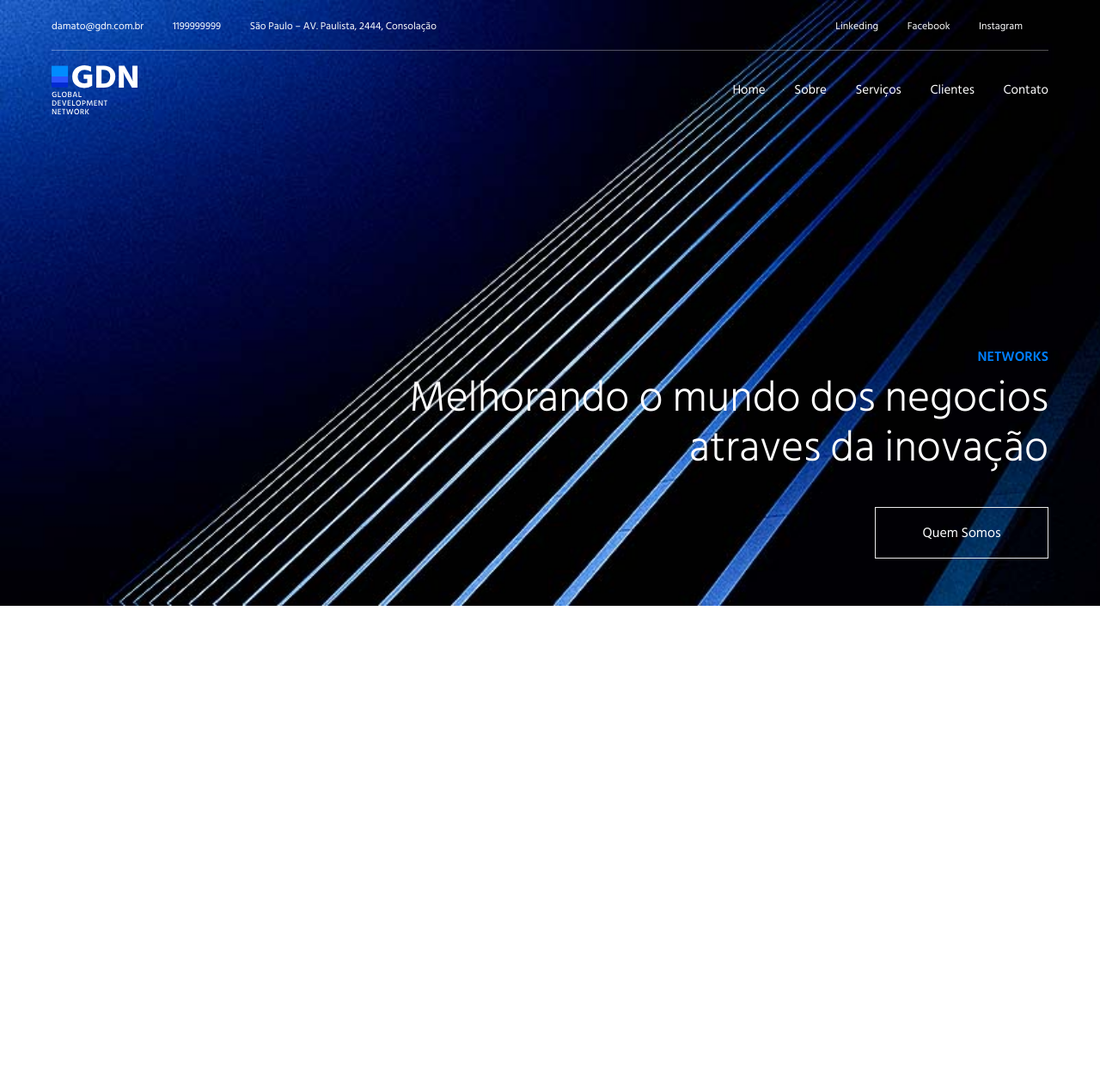
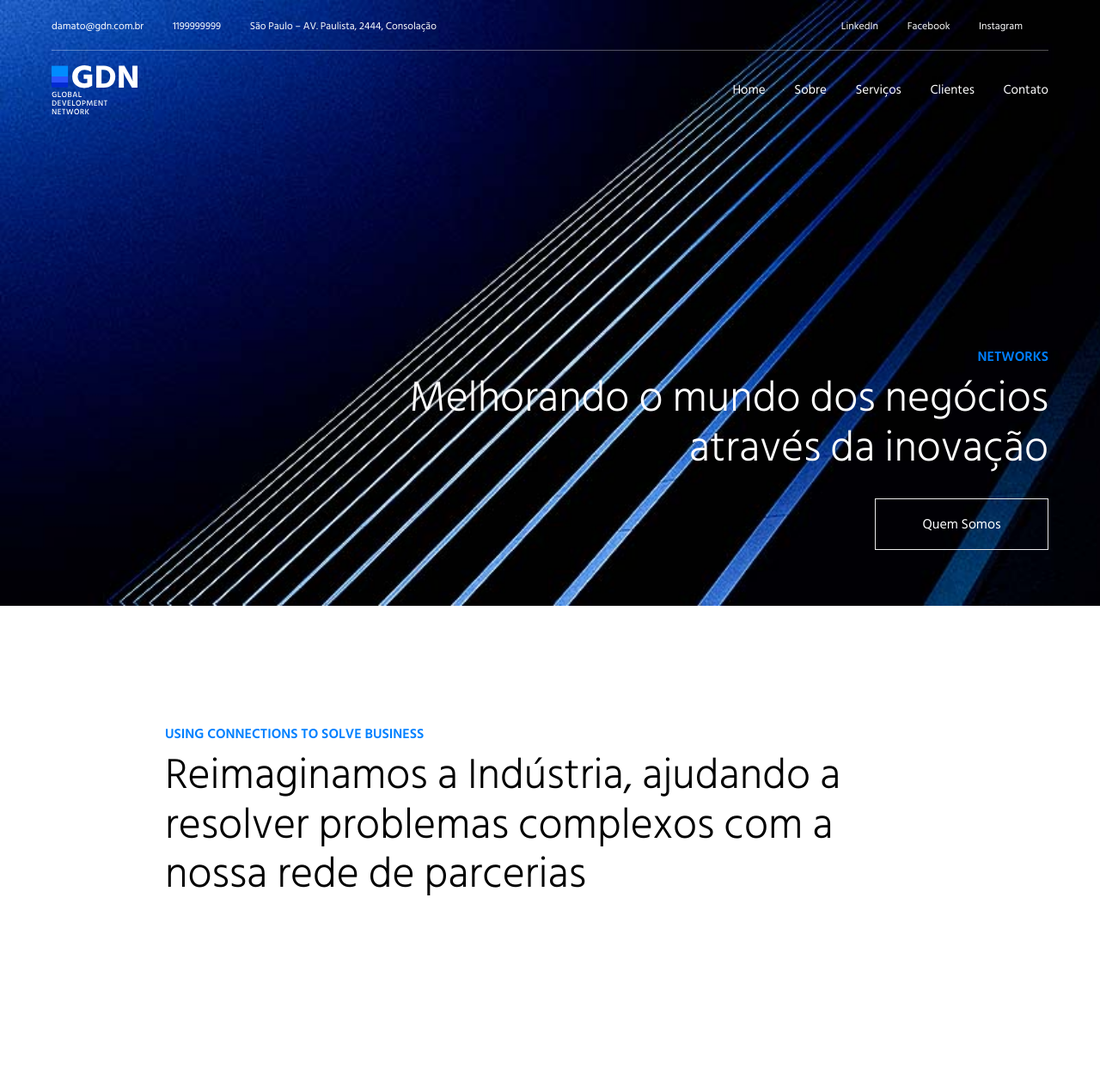
Before and after one commit to jholopes95/ESPM, a plain HTML site: page Index.html in a window 1280 px wide. Shown: the whole page at 86% size. Before the commit the page ends 800 px from the top, so only its background shows below. Drawn offline with Linux system fonts and the light colour scheme; files that its build step writes are made by us from their sources.

Commit message:
Area de Texto Unico

```diff
--- a/Index.html
+++ b/Index.html
@@ -17,6 +17,10 @@
     <link rel="stylesheet" href="/css/components/top-menu.css">
     <link rel="stylesheet" href="/css/components/main-home-banner.css">
     <link rel="stylesheet" href="/css/components/main-button.css">
+    <link rel="stylesheet" href="/css/components/title.css">
+    <link rel="stylesheet" href="/css/components/subtitle.css">
+    <link rel="stylesheet" href="/css/components/text-area-unic.css">
+
 
 
 </head>
@@ -29,7 +33,7 @@
                 <a href="https://goo.gl/maps/FJqURVMum9EM3h4o6" target="new_blank" rel="noopener">São Paulo – AV. Paulista, 2444, Consolação</a>
             </nav>
             <nav class="-second">
-                <a href="">Linkeding</a>
+                <a href="">LinkedIn</a>
                 <a href="">Facebook</a>
                 <a href="">Instagram</a>
             </nav>
@@ -45,11 +49,16 @@
             </nav>
         </div>
         <div class="main-home-banner right">
-            <h3>networks</h3>
-            <h1>Melhorando o mundo dos negocios atraves da inovação</h1>
+            <h3 class="subtitle">networks</h3>
+            <h1 class="title">Melhorando o mundo dos negócios através da inovação</h1>
             <a class="main-button right" href="">Quem Somos</a>
         </div>
     </header>
-
+    <main>
+        <div class="text-area-unico">
+            <h3 class="subtitle">USING CONNECTIONS TO SOLVE BUSINESS</h3>
+            <h1 class="title">Reimaginamos a Indústria, ajudando a resolver problemas complexos com a nossa rede de parcerias</h1>
+        </div>
+    </main>
 </body>
 </html>
--- a/css/components/main-button.css
+++ b/css/components/main-button.css
@@ -8,9 +8,9 @@
 }
 
 .main-button.right {
-    position: fixed;
-    top: 590px;
-    right: 60px;
+    position: absolute;
+    top: 190px;
+    right: 0px;
 }
 
 .main-button.a:hover {
--- a/css/components/main-home-banner.css
+++ b/css/components/main-home-banner.css
@@ -5,22 +5,11 @@
     max-width: 1920px;
 }
 
-h1, h2, h3 {
+.main-home-banner h1 {
     text-align: right;
 }
-
-h1 {
-    color: #fff;
-    font-size: 50px;
-    font-weight: 300;
-}
-
-h3 {
-    font-size: 16px;
-    color: #0080FF;
-    margin-bottom: 10px;
-    font-weight: 600;
-    text-transform: uppercase;
+.main-home-banner h3 {
+    text-align: right;
 }
 
 .main-home-banner.right {
--- /dev/null
+++ b/css/components/subtitle.css
@@ -0,0 +1,7 @@
+.subtitle {
+    font-size: 16px;
+    color: #0080FF;
+    margin-bottom: 10px;
+    font-weight: 600;
+    text-transform: uppercase;
+}
--- /dev/null
+++ b/css/components/text-area-unic.css
@@ -0,0 +1,12 @@
+.text-area-unico {
+    background-repeat: no-repeat;
+    background-size: cover;
+    height: 305px;
+    padding: 124px 15%;
+    justify-content: center;
+}
+
+
+.text-area-unico h1 {
+    color: black;
+}
--- /dev/null
+++ b/css/components/title.css
@@ -0,0 +1,5 @@
+.title {
+    color: rgb(255, 255, 255);
+    font-size: 50px;
+    font-weight: 300;
+}
```
